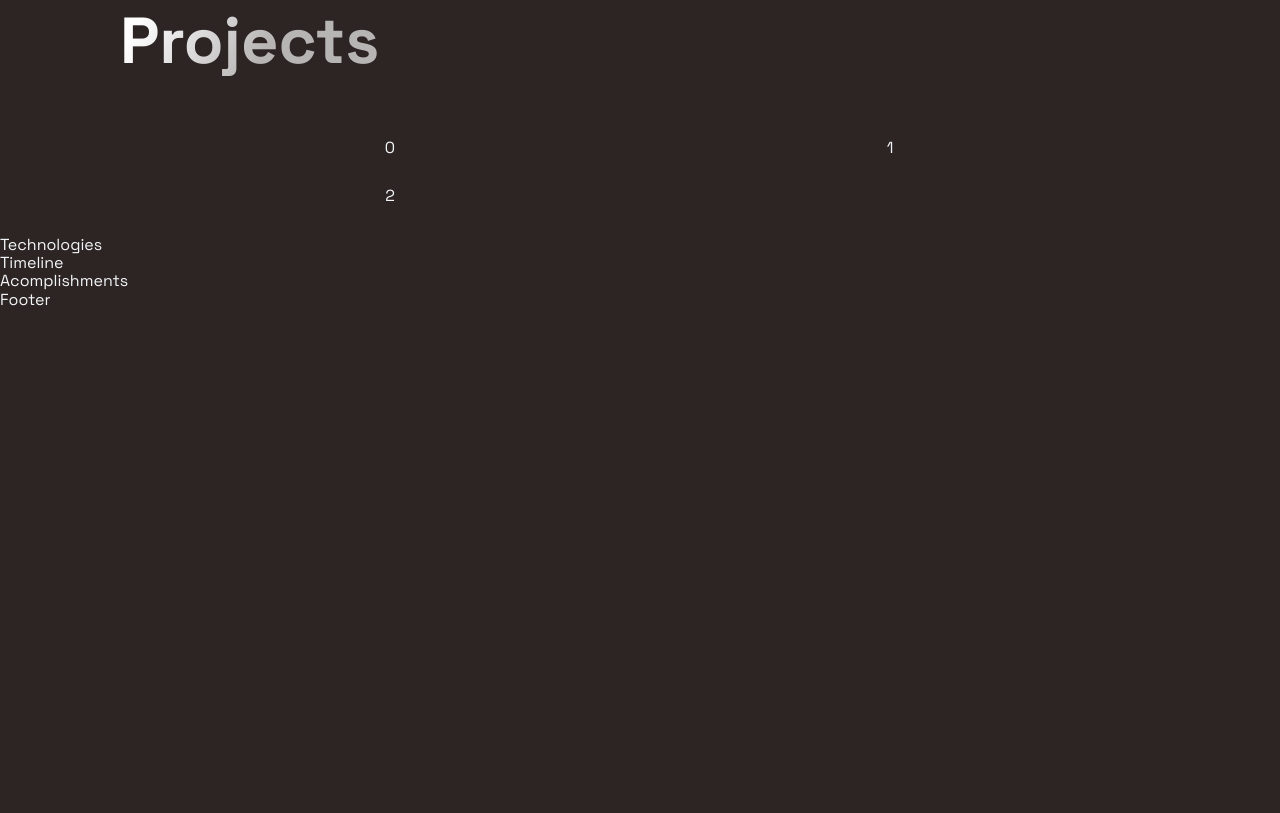
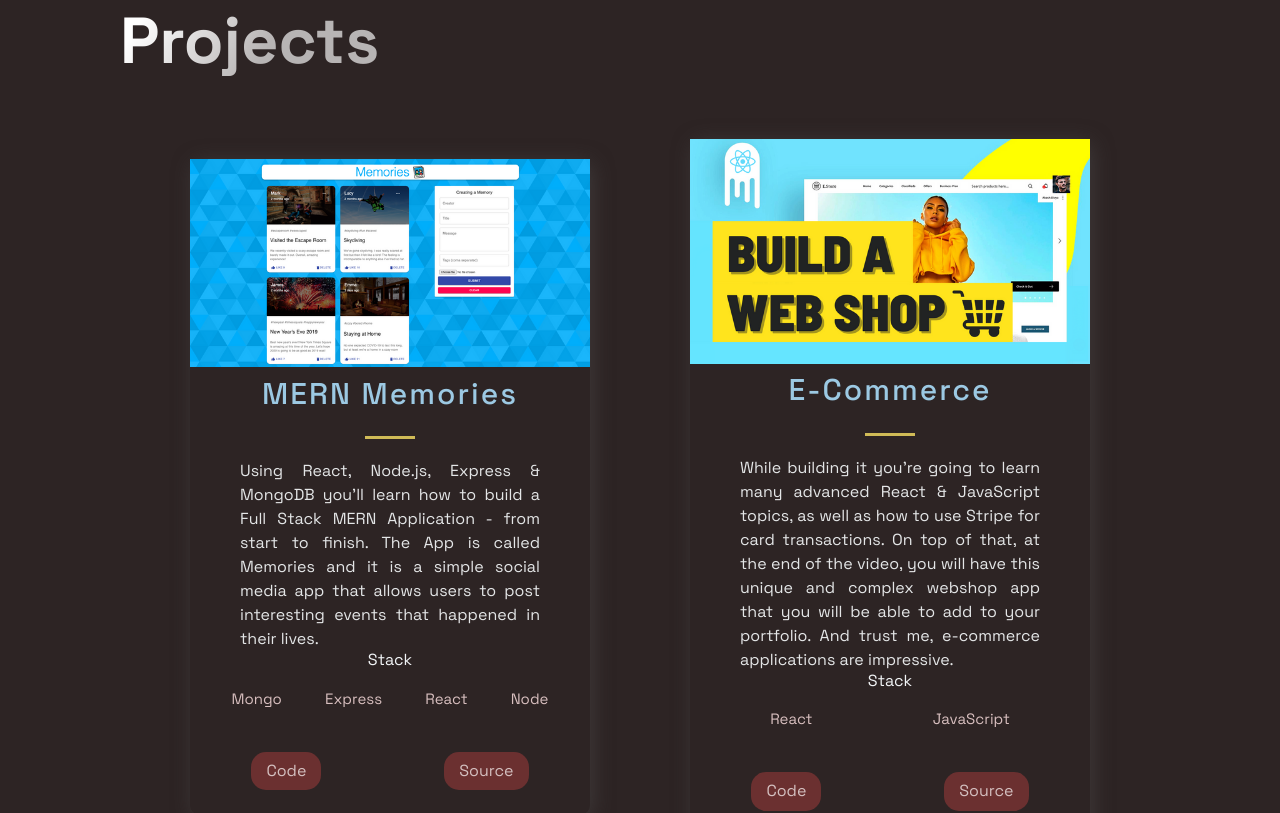
Before and after one commit to SharmaManjul/MyPortfolio, a Next.js app: page / in a window 1280 px wide. Shown: the part 700-1513 px from the top of the page. Before the commit the page ends 1010 px from the top, so only its background shows below. Built offline with nearby package versions, Linux system fonts and the light colour scheme.

Commit message:
Adding project cards with picture, description and links

```diff
--- a/src/components/Projects/Projects.js
+++ b/src/components/Projects/Projects.js
@@ -9,10 +9,27 @@
     <SectionDivider/>
     <SectionTitle main>Projects</SectionTitle>
     <GridContainer>
-      {[0, 1, 2].map((project) =>
-        <div>
-          {project}
-        </div>
+      {projects.map(({title, description, image, tags, source, visit, id}) =>
+        <BlogCard key={id}>
+          <Img src={image}/>
+          <TitleContent>
+            <HeaderThree title>{title}</HeaderThree>
+            <Hr />
+          </TitleContent>
+          <CardInfo>{description}</CardInfo>
+          <div>
+            <TitleContent>Stack</TitleContent>
+            <TagList>
+              {tags.map((tag, i) =>(
+                 <Tag key={i}>{tag}</Tag>
+              ))}
+            </TagList>
+          </div>
+          <UtilityList>
+            <ExternalLinks href={visit}>Code</ExternalLinks>
+            <ExternalLinks href={source}>Source</ExternalLinks>
+          </UtilityList>
+        </BlogCard>
       )}
     </GridContainer>
   </Section>
```
